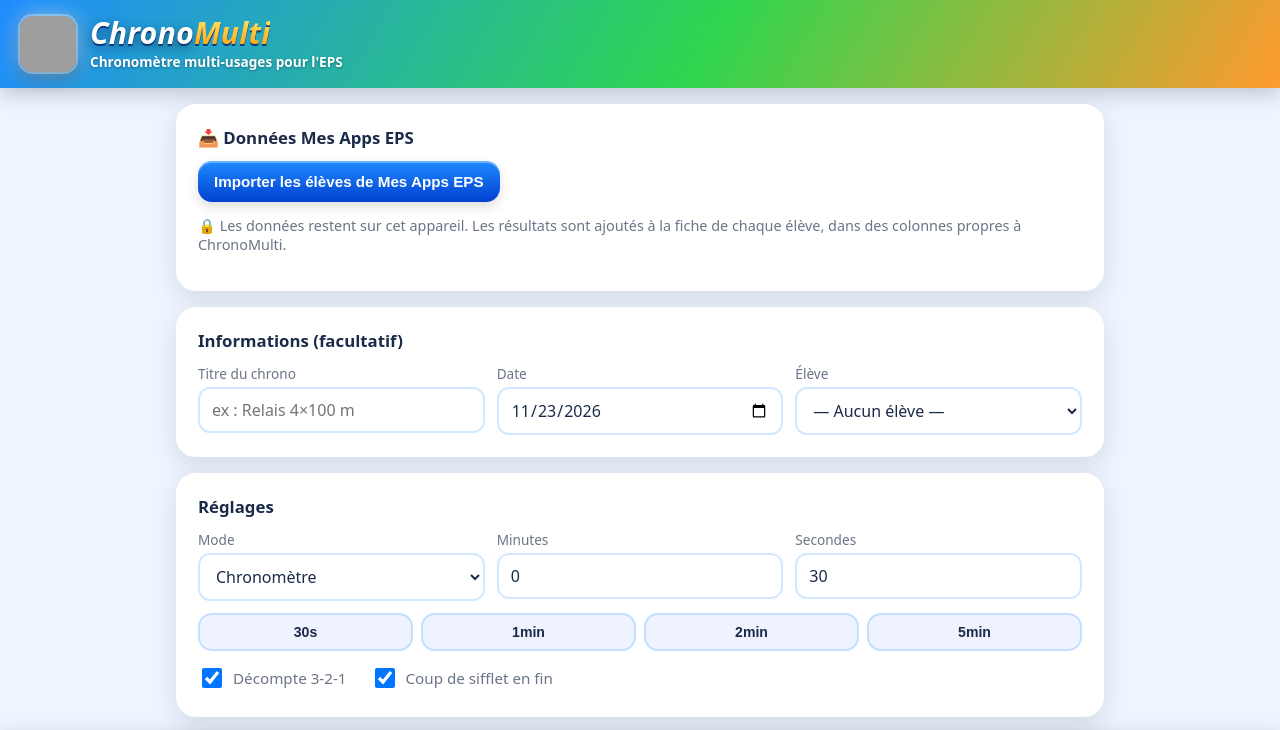
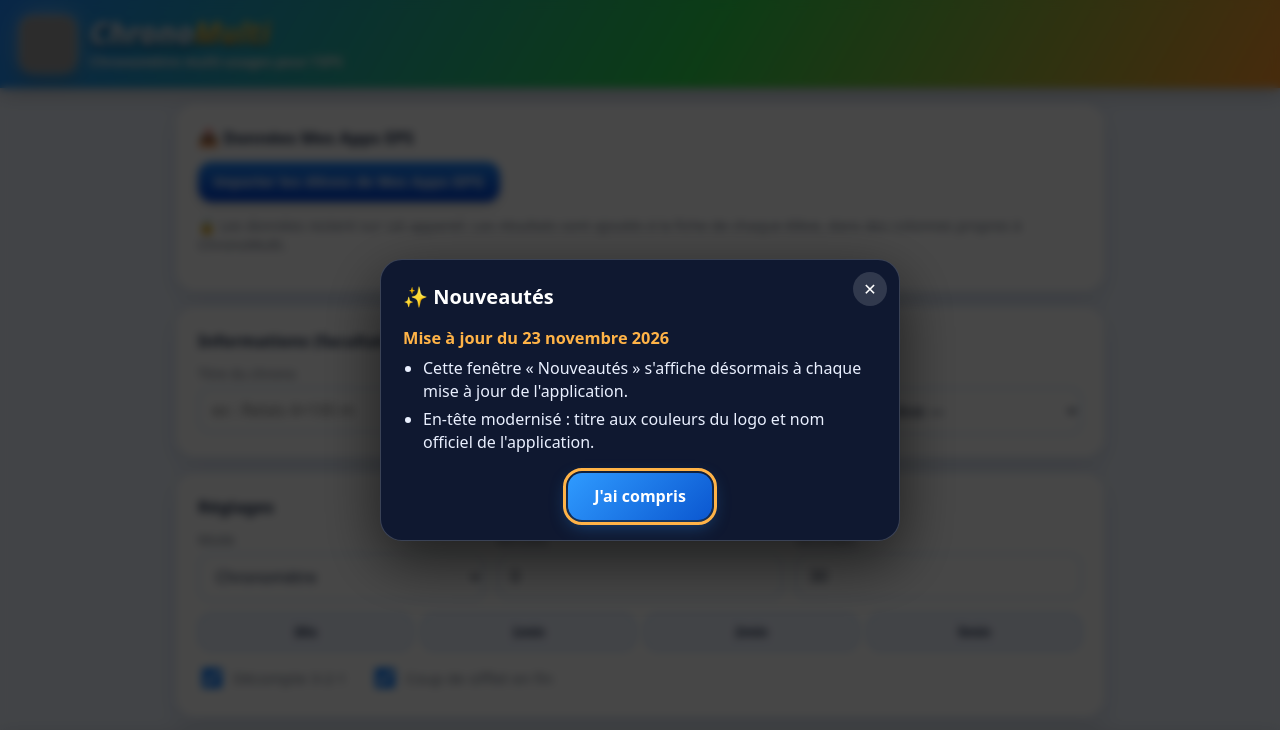
Before and after one commit to VinzToc/ChronoMulti, a plain HTML site: page index.html in a window 1280 px wide. Shown: the top 730 px of the page. Drawn offline with Linux system fonts and the light colour scheme; grey boxes are pictures that could not be loaded.

Commit message:
Fenêtre « Nouveautés » affichée une fois après chaque mise à jour
Co-Authored-By: Claude Sonnet 5.5 <noreply@anthropic.com>
Claude-Session: https://claude.ai/code/session_01DWMzvDjuQqdn6i5FnQMur8

```diff
--- a/index.html
+++ b/index.html
@@ -397,5 +397,6 @@ $('#exp').onclick=exportCSV;
 })();
 if('serviceWorker' in navigator&&location.protocol.startsWith('http')) navigator.serviceWorker.register('sw.js').catch(()=>{});
 </script>
+<script src="nouveautes.js" defer></script>
 </body>
 </html>
--- /dev/null
+++ b/nouveautes.js
@@ -0,0 +1,95 @@
+/* Fenêtre « Nouveautés » : s'affiche une seule fois après chaque mise à jour de l'application.
+   Autonome (aucune dépendance), isolée du style de l'appli (Shadow DOM).
+   Lit nouveautes.json (à côté de ce fichier) : [{ "v":"1.2.0", "date":"2026-11-23", "titre":"(facultatif)", "items":["…"] }, …]
+   La version courante = la plus haute « v » du fichier. Pour une nouvelle version : ajouter une entrée au début du fichier. */
+(function () {
+  'use strict';
+  var script = document.currentScript, base = script && script.src ? script.src : location.href;
+  var seg = (location.pathname.split('/')[1] || 'app').toLowerCase();
+  var KEY = 'EPS_NV_' + seg;
+
+  function cmp(a, b) {
+    a = String(a).split('.').map(Number); b = String(b).split('.').map(Number);
+    for (var i = 0; i < 3; i++) { var d = (a[i] || 0) - (b[i] || 0); if (d) return d; }
+    return 0;
+  }
+  function lire() { try { return localStorage.getItem(KEY); } catch (e) { return null; } }
+  function ecrire(v) { try { localStorage.setItem(KEY, v); } catch (e) {} }
+
+  var cache = null;
+  function charger() {
+    if (!cache) {
+      cache = fetch(new URL('nouveautes.json', base).href, { cache: 'no-cache' })
+        .then(function (r) { if (!r.ok) throw 0; return r.json(); })
+        .then(function (L) {
+          L = (Array.isArray(L) ? L : []).filter(function (n) { return n && n.v; });
+          return L.sort(function (a, b) { return cmp(b.v, a.v); });
+        })
+        .catch(function () { return []; });
+    }
+    return cache;
+  }
+
+  var CSS = '' +
+    '.ov{position:fixed;inset:0;z-index:2147483000;background:rgba(0,0,0,.72);display:flex;align-items:center;justify-content:center;padding:16px;backdrop-filter:blur(4px);-webkit-backdrop-filter:blur(4px);font-family:system-ui,-apple-system,"Segoe UI",Roboto,sans-serif}' +
+    '.fc{position:relative;box-sizing:border-box;width:100%;max-width:520px;max-height:86vh;overflow:auto;background:#0f1830;color:#eaf0ff;border:1px solid rgba(255,255,255,.18);border-radius:22px;padding:22px 22px 20px;box-shadow:0 20px 60px rgba(0,0,0,.6);line-height:1.45}' +
+    'h3{margin:0 40px 10px 0;font-size:1.25rem;color:#fff}' +
+    'h4{margin:16px 0 6px;font-size:1.02rem;color:#ffb347}h4 small{font-weight:500;opacity:.7;color:#eaf0ff}' +
+    'ul{margin:0;padding-left:20px}li{margin:5px 0}' +
+    '.x{position:absolute;top:12px;right:12px;width:34px;height:34px;border:0;border-radius:50%;background:rgba(255,255,255,.14);color:#fff;font-size:1rem;cursor:pointer}' +
+    '.ok{display:block;margin:18px auto 0;border:0;border-radius:14px;padding:12px 26px;font:inherit;font-weight:700;color:#fff;cursor:pointer;background:linear-gradient(135deg,#2f9bff,#0b57d0);box-shadow:0 6px 18px rgba(47,155,255,.35)}' +
+    '.x:focus-visible,.ok:focus-visible{outline:3px solid #ffb347;outline-offset:2px}';
+
+  var hote = null;
+  function fermer() {
+    if (hote) { hote.remove(); hote = null; }
+    document.removeEventListener('keydown', touche, true);
+    charger().then(function (L) { if (L.length) ecrire(L[0].v); });
+  }
+  function touche(e) { if (e.key === 'Escape') fermer(); }
+
+  function montrer(liste) {
+    if (!liste.length || hote) return;
+    hote = document.createElement('div');
+    var ombre = hote.attachShadow({ mode: 'open' });
+    var st = document.createElement('style'); st.textContent = CSS; ombre.appendChild(st);
+    var ov = document.createElement('div'); ov.className = 'ov';
+    var fc = document.createElement('div'); fc.className = 'fc'; fc.setAttribute('role', 'dialog'); fc.setAttribute('aria-label', 'Nouveautés');
+    var x = document.createElement('button'); x.className = 'x'; x.type = 'button'; x.textContent = '✕'; x.setAttribute('aria-label', 'Fermer');
+    var h = document.createElement('h3'); h.textContent = '✨ Nouveautés';
+    fc.appendChild(x); fc.appendChild(h);
+    liste.forEach(function (n) {
+      var t = document.createElement('h4');
+      t.textContent = n.titre || ('Version ' + n.v);
+      if (n.date && !n.titre) {
+        var d = new Date(n.date); var s = document.createElement('small');
+        if (!isNaN(d)) { s.textContent = ' · ' + d.toLocaleDateString('fr-FR'); t.appendChild(s); }
+      }
+      var ul = document.createElement('ul');
+      (n.items || []).forEach(function (it) { var li = document.createElement('li'); li.textContent = it; ul.appendChild(li); });
+      fc.appendChild(t); fc.appendChild(ul);
+    });
+    var ok = document.createElement('button'); ok.className = 'ok'; ok.type = 'button'; ok.textContent = "J'ai compris";
+    fc.appendChild(ok); ov.appendChild(fc); ombre.appendChild(ov);
+    x.onclick = ok.onclick = fermer;
+    ov.onclick = function (e) { if (e.target === ov) fermer(); };
+    document.addEventListener('keydown', touche, true);
+    (document.body || document.documentElement).appendChild(hote);
+    try { ok.focus({ preventScroll: true }); } catch (e) {}
+  }
+
+  function auto() {
+    charger().then(function (L) {
+      if (!L.length) return;
+      var cur = L[0].v, vue = lire();
+      if (!vue) montrer(L.slice(0, 1));                                   /* première ouverture : dernière version seulement */
+      else if (cmp(cur, vue) > 0) montrer(L.filter(function (n) { return cmp(n.v, vue) > 0; }));
+    });
+  }
+
+  /* Réouverture manuelle (depuis la console ou un bouton de l'appli) : window.voirNouveautes() */
+  window.voirNouveautes = function () { return charger().then(function (L) { montrer(L.slice(0, 4)); }); };
+
+  if (document.readyState === 'complete') setTimeout(auto, 400);
+  else window.addEventListener('load', function () { setTimeout(auto, 400); });
+})();
--- /dev/null
+++ b/nouveautes.json
@@ -0,0 +1,11 @@
+[
+ {
+  "v": "1.1.0",
+  "date": "2026-11-23",
+  "items": [
+   "Cette fenêtre « Nouveautés » s'affiche désormais à chaque mise à jour de l'application.",
+   "En-tête modernisé : titre aux couleurs du logo et nom officiel de l'application."
+  ],
+  "titre": "Mise à jour du 23 novembre 2026"
+ }
+]
--- a/sw.js
+++ b/sw.js
@@ -1,4 +1,4 @@
-const V='chronomulti-v5',F=['./', 'index.html', 'manifest.webmanifest', 'eps-core.js', 'eleve-core.js', 'icons/icon-192-chronomulti.png', 'icons/icon-512-chronomulti.png', 'icons/logo-ChronoMulti.png'];
+const V='chronomulti-v6',F=['nouveautes.js','nouveautes.json','./', 'index.html', 'manifest.webmanifest', 'eps-core.js', 'eleve-core.js', 'icons/icon-192-chronomulti.png', 'icons/icon-512-chronomulti.png', 'icons/logo-ChronoMulti.png'];
 const T=2500; // si le réseau ne répond pas en 2,5 s (wifi sans Internet, borne coupée…), on sert tout de suite la copie hors ligne
 const net=r=>new Promise((ok,ko)=>{const t=setTimeout(()=>ko(new Error('timeout')),T);fetch(r,{cache:'no-cache'}).then(x=>{clearTimeout(t);ok(x)},e=>{clearTimeout(t);ko(e)})});
 // Installation : chaque fichier est chargé séparément ; un fichier manquant ne bloque plus l'installation (donc le mode hors ligne).
```
